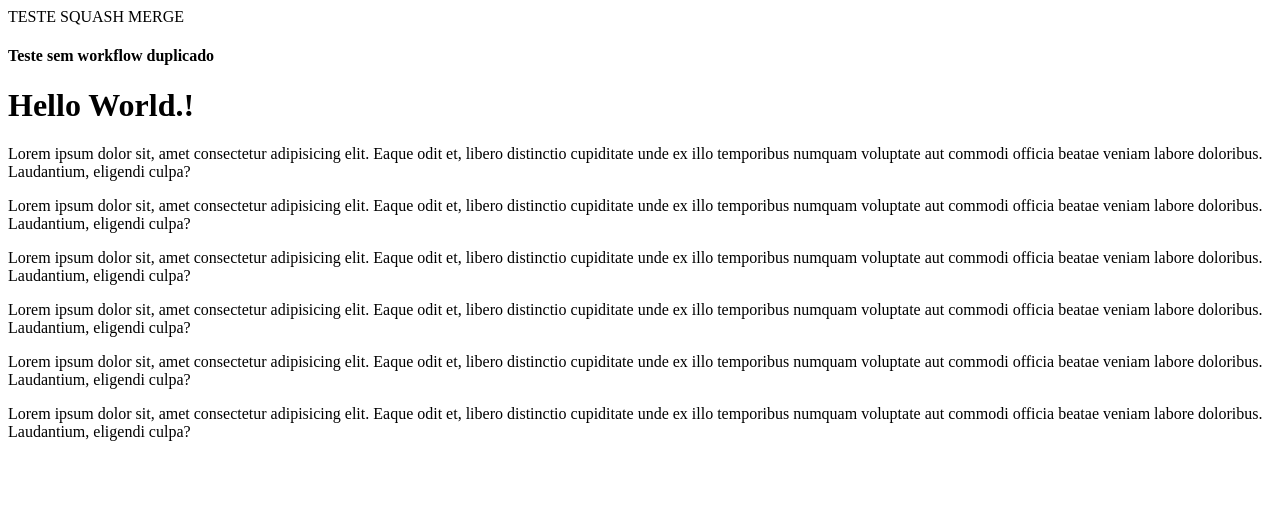
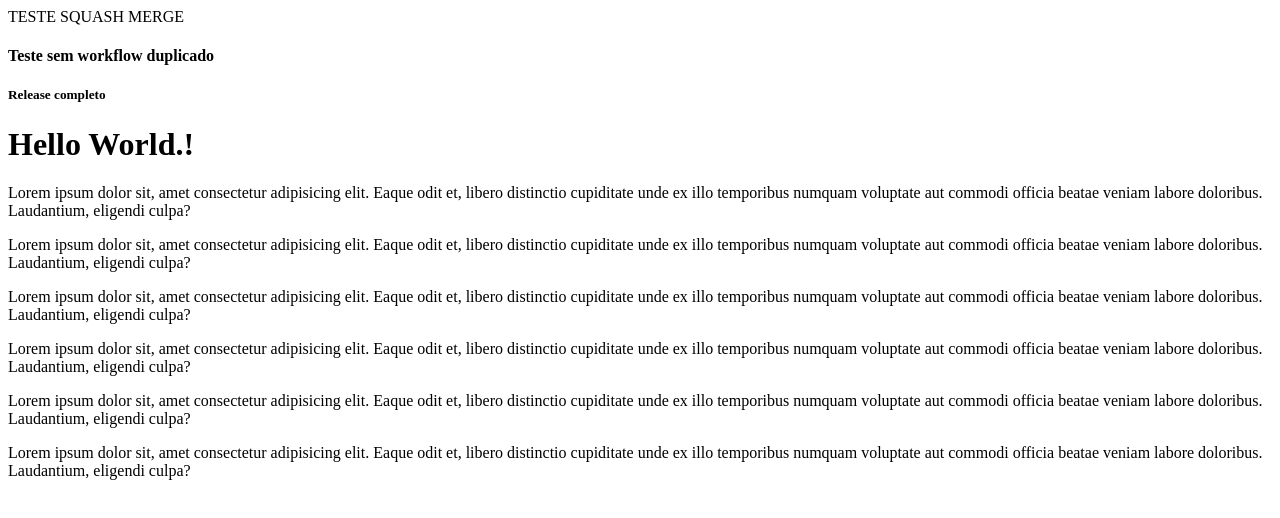
Before and after one commit to Ethereal-Design-System/ethereal-design-tokens-teste, a website: page index.html in a window 1280 px wide. Drawn offline with Linux system fonts and the light colour scheme.

Commit message:
feat: add release heading to index.html for better structure

```diff
--- a/index.html
+++ b/index.html
@@ -8,6 +8,7 @@
 <body>
     TESTE SQUASH MERGE
     <h4>Teste sem workflow duplicado</h4>
+    <h5>Release completo</h5>
     <h1>Hello World.!</h1>
     <p>Lorem ipsum dolor sit, amet consectetur adipisicing elit. Eaque odit et, libero distinctio cupiditate unde ex illo temporibus numquam voluptate aut commodi officia beatae veniam labore doloribus. Laudantium, eligendi culpa?</p>
     <p>Lorem ipsum dolor sit, amet consectetur adipisicing elit. Eaque odit et, libero distinctio cupiditate unde ex illo temporibus numquam voluptate aut commodi officia beatae veniam labore doloribus. Laudantium, eligendi culpa?</p>
```
